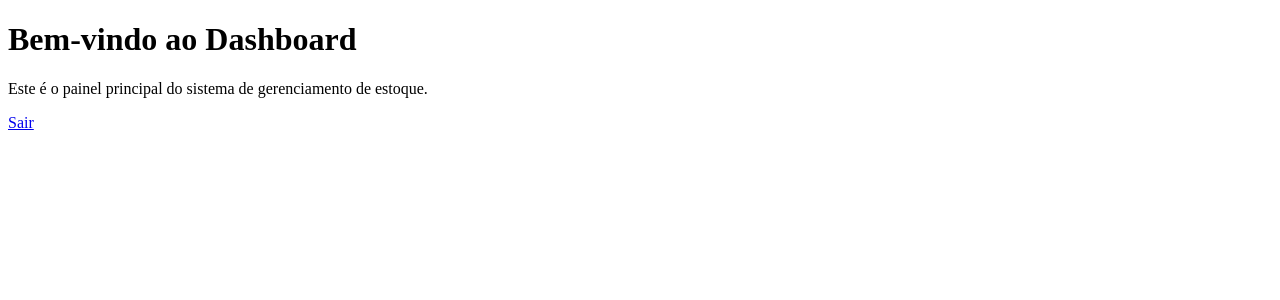
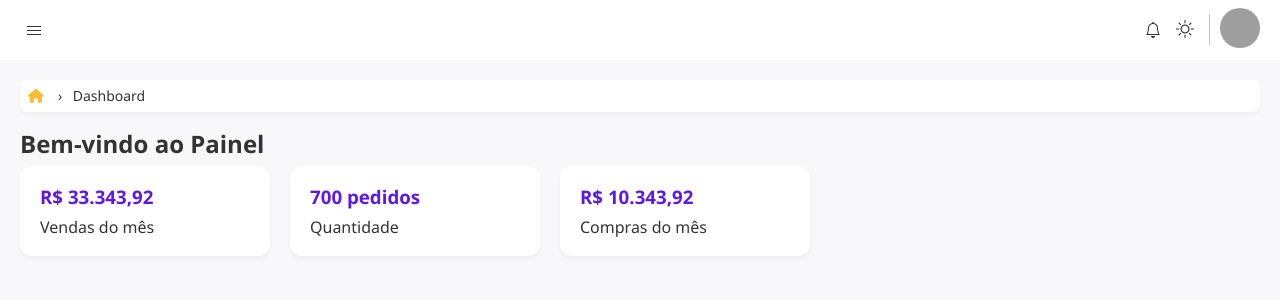
Before and after one commit to jackson-vip/sge, a Django app: page /dashboard/ in a window 1280 px wide. Shown: the top 300 px of the page. Run offline with Django 5.2, Linux system fonts and the light colour scheme; the visitor is signed in with stand-in values (Sample User, id 1); some libraries are stand-ins or nearby versions; grey boxes are pictures that could not be loaded.

Commit message:
Adiciona breadcrumb ao layout do dashboard e estiliza o componente de breadcrumb

```diff
--- a/basic_static/global/css/dark-theme.css
+++ b/basic_static/global/css/dark-theme.css
@@ -9,7 +9,8 @@ body.dark-theme {
     --purple-light: #4a4a6a;
 }
 
-body.dark-theme .card {
+body.dark-theme .card,
+body.dark-theme .fk_breadcrumb {
     background: #2a2a40;
     color: var(--text-color);
 }
--- a/basic_static/global/css/styles.css
+++ b/basic_static/global/css/styles.css
@@ -315,3 +315,55 @@
 .card p {
     margin: 0;
 }
+
+/* BREADCRUMB */
+
+.fk_breadcrumb .breadcrumb_item i {
+    color: var(--c-text-logo-yellow);
+}
+
+.fk_breadcrumb {
+    background-color: #fff;
+    margin-bottom: 0;
+    list-style: none;
+    border-radius: 0.75rem;
+    font-size: 1.4rem;
+    padding: .8rem;
+    box-shadow: 0 2px 4px rgba(0, 0, 0, 0.05);
+}
+
+.fk_breadcrumb ul {
+    display: flex;
+    flex-wrap: wrap;
+    padding: 0;
+    margin: 0;
+}
+
+.fk_breadcrumb ul > li {
+    display: inline-block;
+}
+
+.fk_breadcrumb ul > li:not(:last-child)::after {
+    content: "›";
+    margin: 0 0.75em;
+    color: var(--color-gray-6);
+}
+
+.fk_breadcrumb a {
+    color: var(--color-gray-6);
+    text-decoration: none;
+}
+
+.fk_breadcrumb a:hover {
+    color: var(--color-gray-8);
+    text-decoration: underline;
+}
+
+.fk_breadcrumb ul li:first-child a:hover {
+    text-decoration: none;
+}
+
+.fk_breadcrumb .active {
+    color: var(--color-gray-3);
+    cursor: default;
+}
--- /dev/null
+++ b/basic_templates/global/partials/breadcrumb.html
@@ -0,0 +1,16 @@
+<!-- Breadcrumb -->
+<nav class="fk_breadcrumb">
+    <ul>
+        <li class="breadcrumb_item">
+            <a href="{% url 'dashboard:home' %}"><i class="fas fa-home"></i></a>
+        </li>
+        {% for breadcrumb in breadcrumbs %}
+        <!-- Se não for o último item do loop, então o link é clicável -->
+        {% if not forloop.last %}
+        <li class="breadcrumb_item"><a href="{{ breadcrumb.url }}">{{ breadcrumb.name }}</a></li>
+        {% else %}
+        <li class="breadcrumb_item"><span class="active">{{ breadcrumb.name }}</span></li>
+        {% endif %}
+        {% endfor %}
+    </ul>
+</nav>
--- a/dashboard/templates/dashboard/home.html
+++ b/dashboard/templates/dashboard/home.html
@@ -1,13 +1,26 @@
-<!DOCTYPE html>
-<html lang="en">
-<head>
-    <meta charset="UTF-8">
-    <meta name="viewport" content="width=device-width, initial-scale=1.0">
-    <title>Dashboard</title>
-</head>
-<body>
-    <h1>Bem-vindo ao Dashboard</h1>
-    <p>Este é o painel principal do sistema de gerenciamento de estoque.</p>
-    <a href="{% url 'authentication:logout' %}">Sair</a>
-</body>
-</html>
+{% extends "global/base.html" %}
+{% load static %}
+{% block css %}
+    <link rel="stylesheet" href="{% static 'global/css/styles.css' %}">
+{% endblock %}
+{% block title %}{{ title }}{% endblock title %}
+{% block content %}
+    {% include "global/partials/breadcrumb.html" %}
+    <br>
+    <h2>Bem-vindo ao Painel</h2>
+    <div class="cards">
+        <div class="card">
+            <h3>R$ 33.343,92</h3>
+            <p>Vendas do mês</p>
+        </div>
+        <div class="card">
+            <h3>700 pedidos</h3>
+            <p>Quantidade</p>
+        </div>
+        <div class="card">
+            <h3>R$ 10.343,92</h3>
+            <p>Compras do mês</p>
+        </div>
+    </div>
+{% endblock content %}
+{% block js %}{% endblock js %}
--- a/dashboard/views.py
+++ b/dashboard/views.py
@@ -1,4 +1,5 @@
 from django.shortcuts import render
+from django.urls import reverse
 from django.views import View
 from django.views.generic import TemplateView
 from django.contrib.auth.decorators import login_required
@@ -12,3 +13,11 @@ class DashboardView(View):
 @method_decorator(login_required, name='dispatch')
 class DashboardView(TemplateView):
     template_name = 'dashboard/home.html'
+
+    def get_context_data(self, **kwargs):
+        context = super().get_context_data(**kwargs)
+        context['title'] = 'Dashboard'
+        context['breadcrumbs'] = [
+            {'name': 'Dashboard', 'url': reverse('dashboard:home')},
+        ]
+        return context
```
